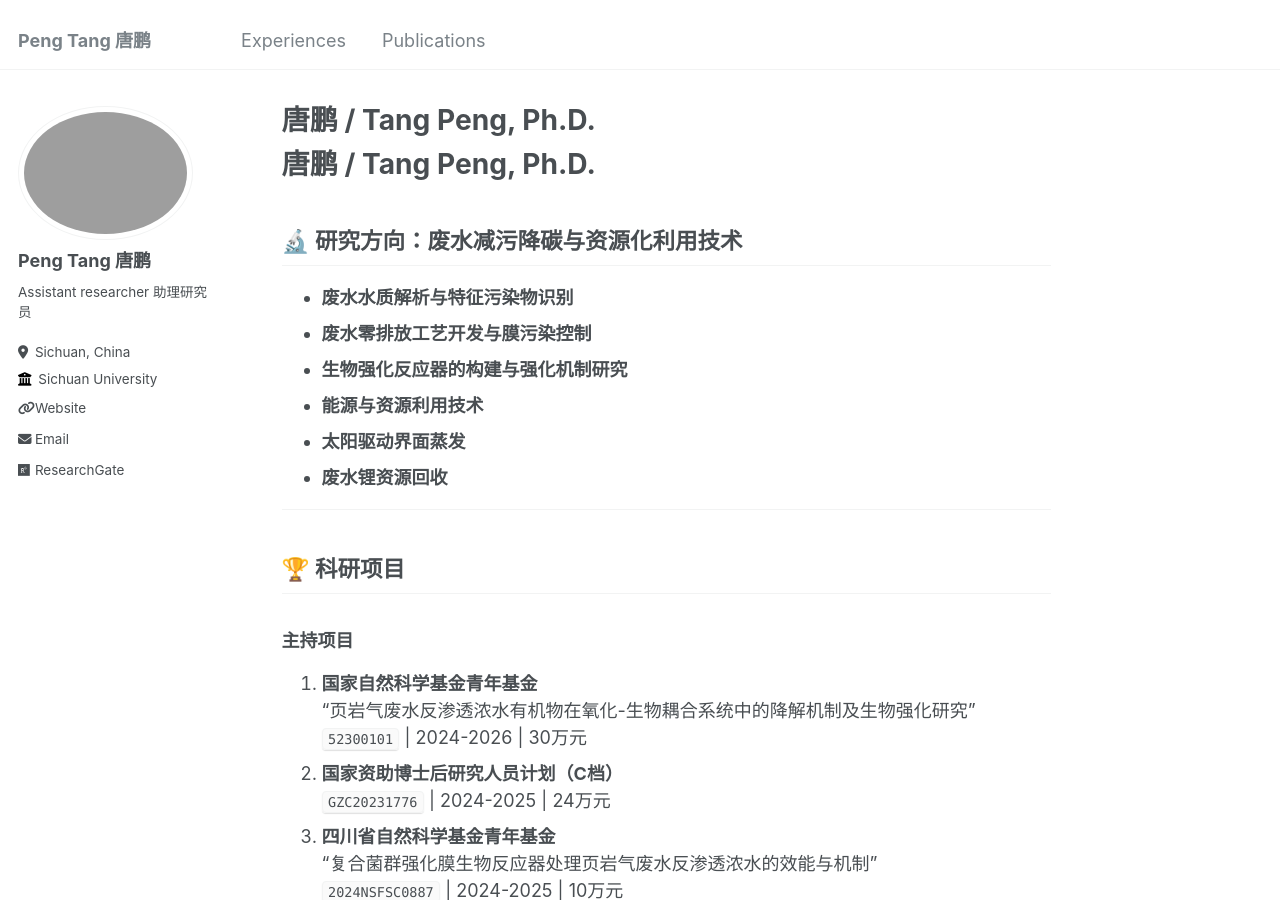
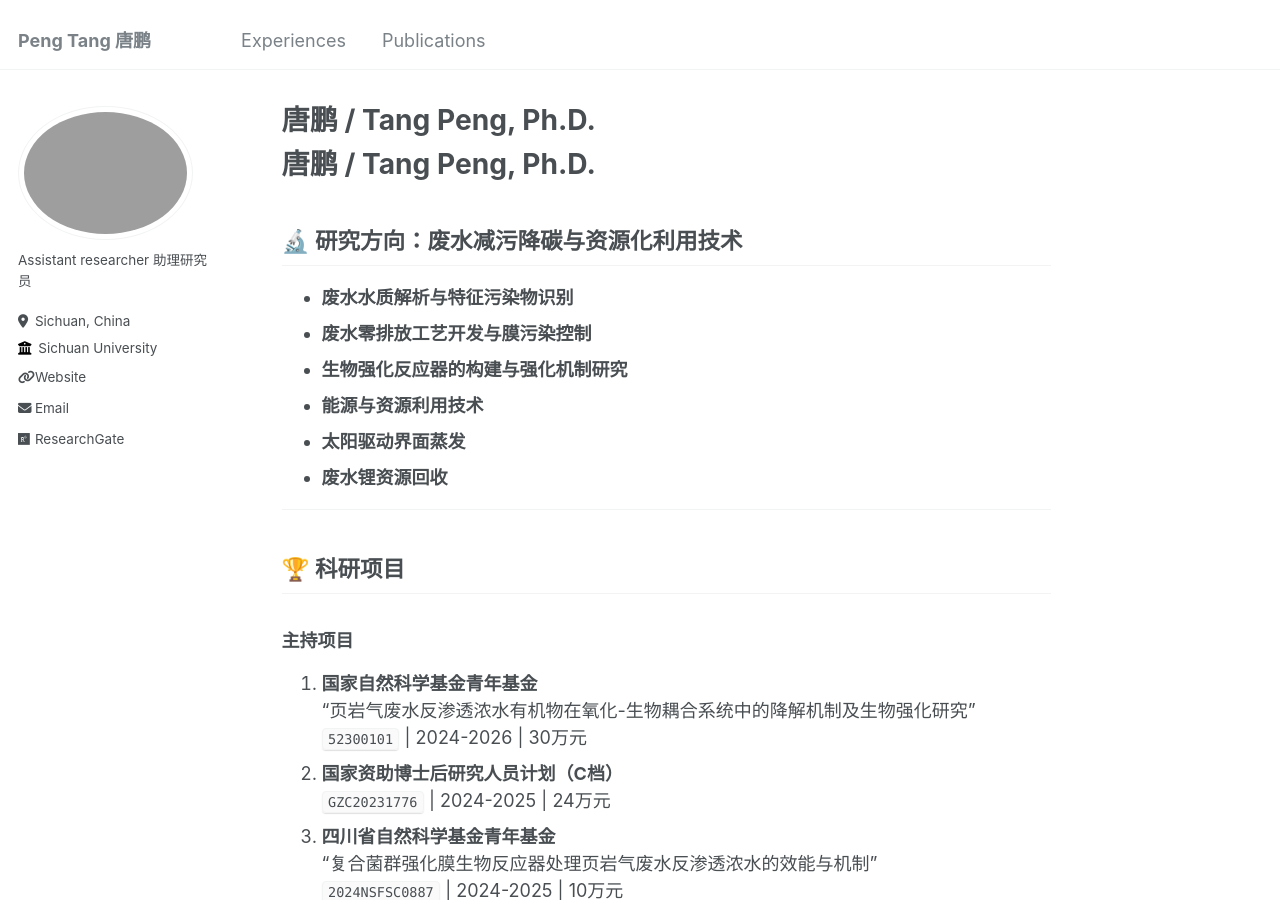
Before and after one commit to Peng-Tang-Env/Peng-Tang-Env.github.io, a Jekyll site: the page built from _pages/about.md, in a window 1280 px wide and 900 px high. Built offline with Jekyll 4.4.1, drawn with Linux system fonts in a browser that asks for light colours; our own code applies the rules of GitHub Pages for plain Markdown files.

Commit message:
Update author-profile.html

```diff
--- a/_includes/author-profile.html
+++ b/_includes/author-profile.html
@@ -15,7 +15,6 @@
   </div>
 
   <div class="author__content">
-    <h3 class="author__name">{{ author.name }}</h3>
     {% if author.pronouns %}<p class="author__pronouns">{{ author.pronouns }}</p>{% endif %}
     {% if author.bio %}<p class="author__bio">{{ author.bio }}</p>{% endif %}
   </div>
```
